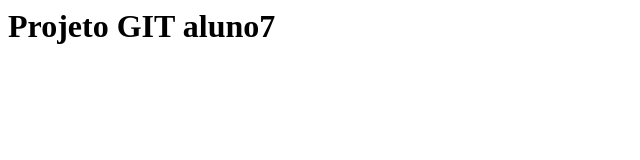
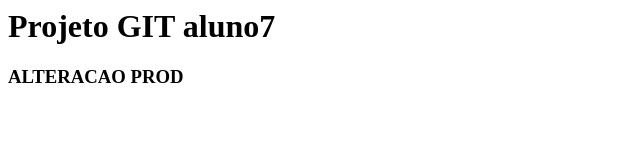
Before and after one commit to guitrindadeos/aluno7, a plain HTML site: page index.html in a window 1280 px wide. Shown: the whole page, without its empty margins (0-640 px from the left). Drawn offline with Linux system fonts and the light colour scheme.

Commit message:
ALTERACAO DA LINHA

```diff
--- a/index.html
+++ b/index.html
@@ -1,2 +1,3 @@
 <h1>Projeto GIT aluno7</html>
 <br/>
+<h3>ALTERACAO PROD</h3>
```
